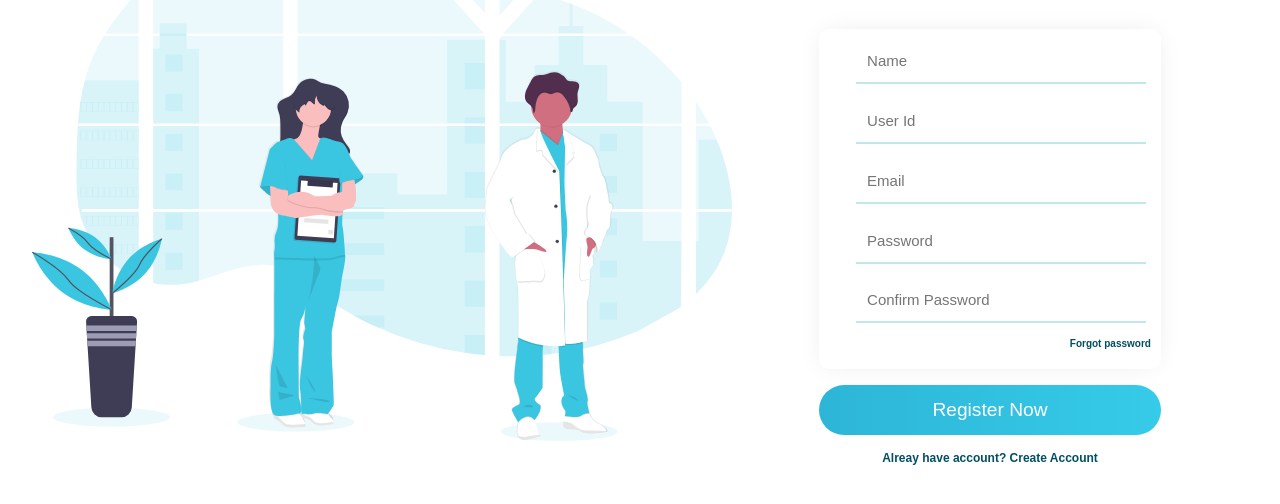
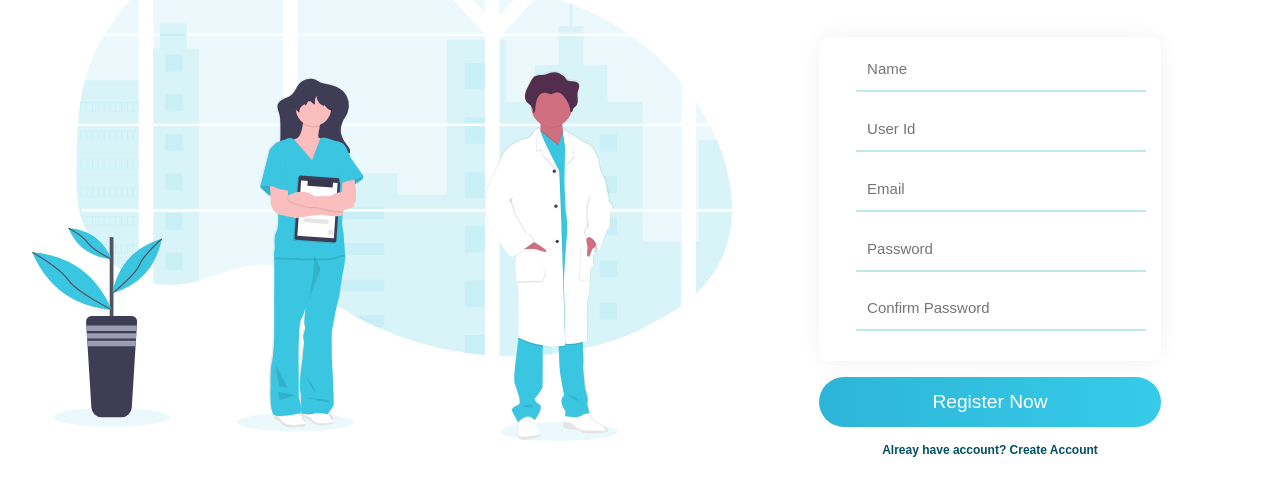
Before and after one commit to Rutvi284/Medico-, a plain HTML site: page singup.html in a window 1280 px wide. Shown: the part 218-722 px from the top of the page. Drawn offline with Linux system fonts and the light colour scheme.

Commit message:
Removed Forgot passwrod link

```diff
--- a/singup.html
+++ b/singup.html
@@ -71,9 +71,6 @@
                             <input type="password" class="input" id="pswrd" placeholder="Confirm Password">
                         </div>
                     </div>
-
-                    <a href="#">Forgot password</a>
-
                 </div>
 
                 <input type="submit" class="btn" value="Register Now">
```
